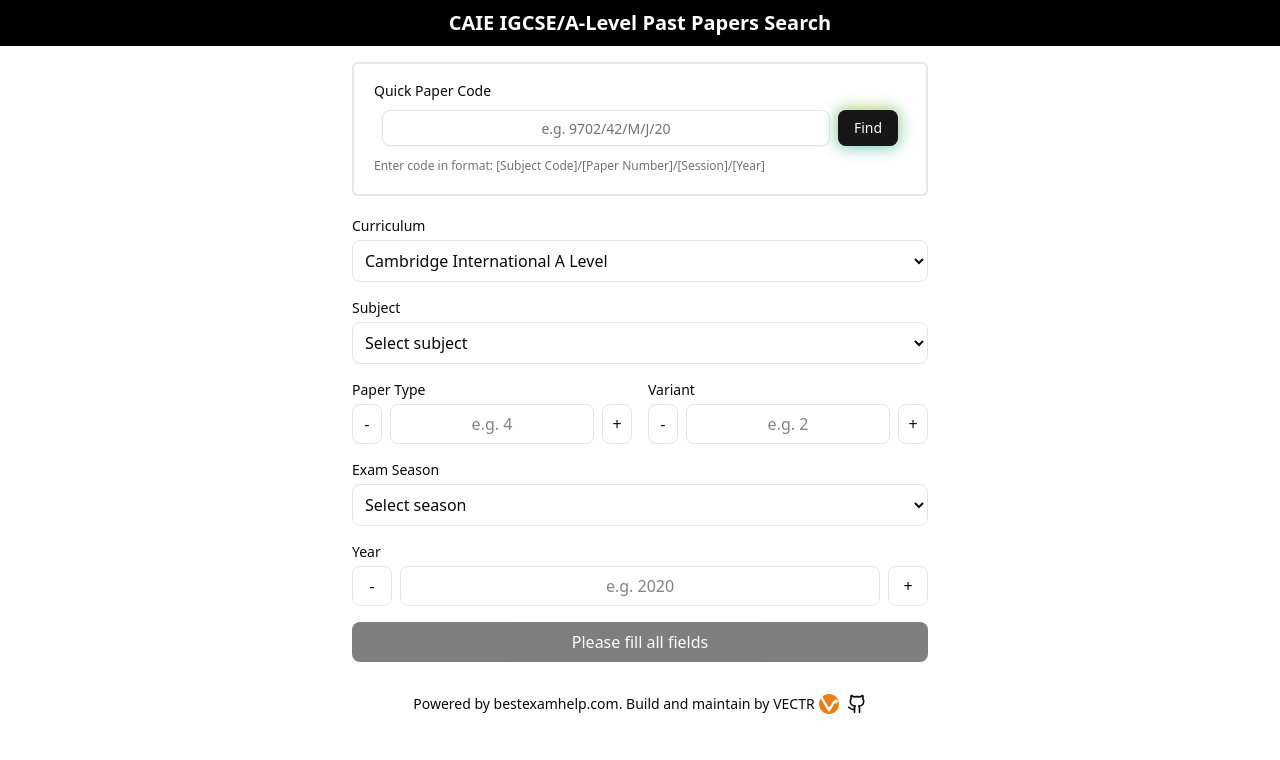
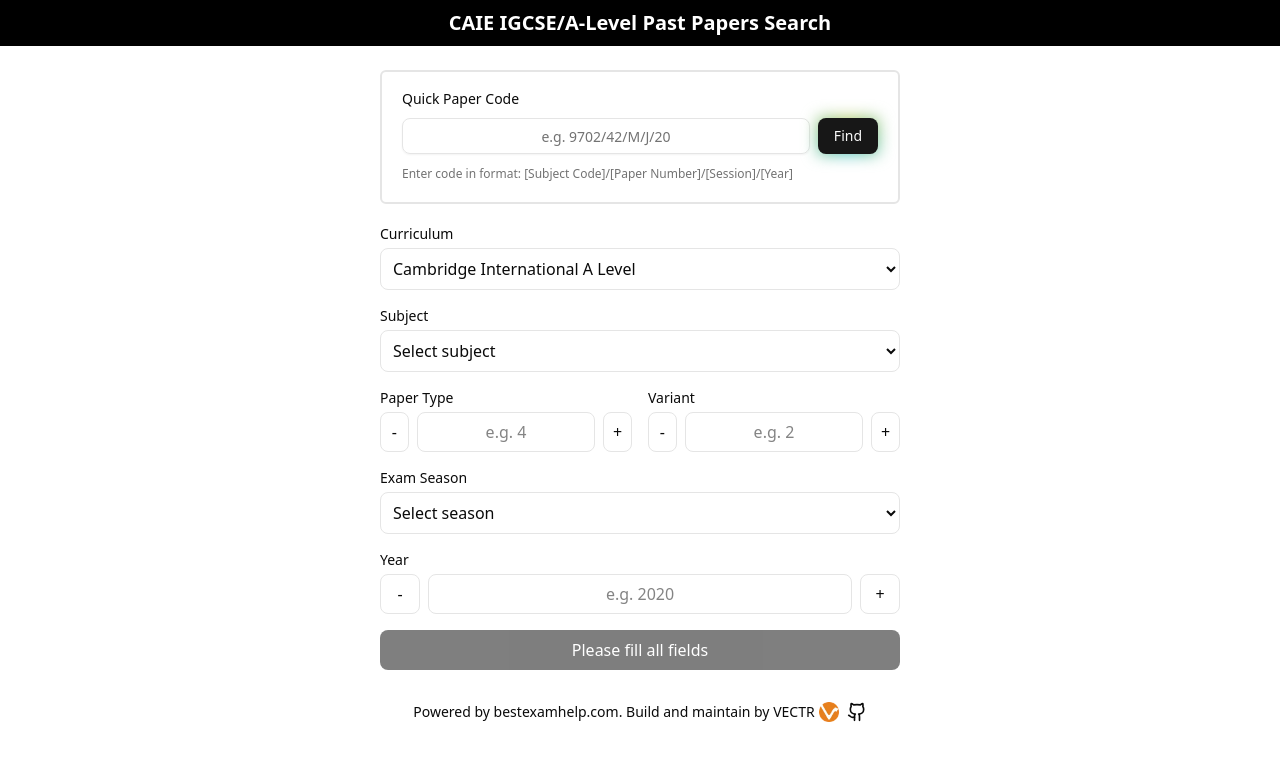
Before and after one commit to caocchinh/caie-paper-navigator, a React (Vite) app: page / in a window 1280 px wide. Shown: the top 760 px of the page. Built offline with nearby package versions, Linux system fonts and the light colour scheme.

Commit message:
Refine App component layout by adjusting header margin, dialog width, and container padding for improved visual consistency and user experience.

```diff
--- a/src/App.tsx
+++ b/src/App.tsx
@@ -56,10 +56,10 @@ export function App() {
     <div className="mx-auto">
       <Card className="mx-auto border-none shadow-none">
         <CardContent className="!p-0">
-          <h2 className="text-xl font-semibold mb-4 text-center bg-black text-white py-[9px]">
+          <h2 className="text-xl font-semibold mb-6 text-center bg-black text-white py-[9px]">
             <span className="text-re">CAIE</span> IGCSE/A-Level Past Papers Search
           </h2>
-        <div className="max-w-xl mx-auto">
+        <div className="max-w-xl mx-auto px-7">
         <PaperSearch
             paperType="qp"
             onLinkGenerated={handlePaperGenerated}
@@ -75,7 +75,7 @@ export function App() {
         onOpenChange={setDialogOpen}
       >
         <DialogContent
-          className="w-[100%] xl:max-w-xl"
+          className="w-[90%]"
           aria-describedby="paper-details-description"
         >
           <DialogHeader>
@@ -162,7 +162,7 @@ export function App() {
         </DialogContent>
       </Dialog>
 
-      <div className="mt-8 text-center">
+      <div className="my-8 text-center">
         <div className="flex items-center justify-center gap-2">
           <a
             href="https://www.instagram.com/vectr.vcp/"
```
